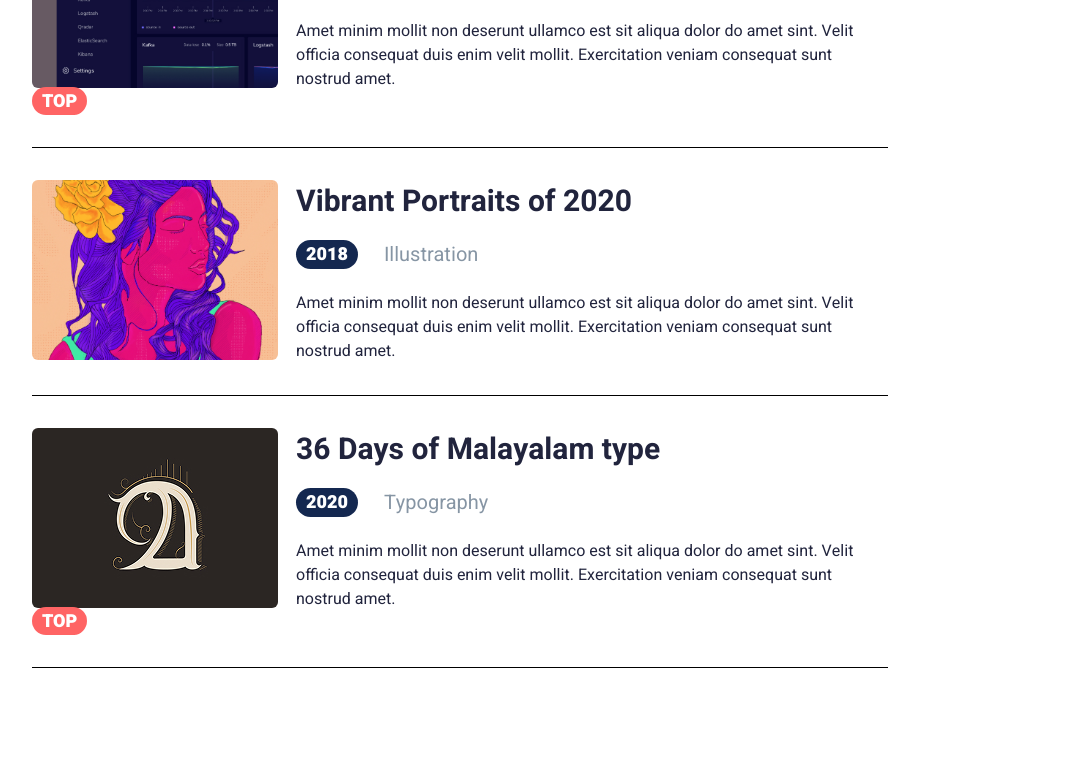
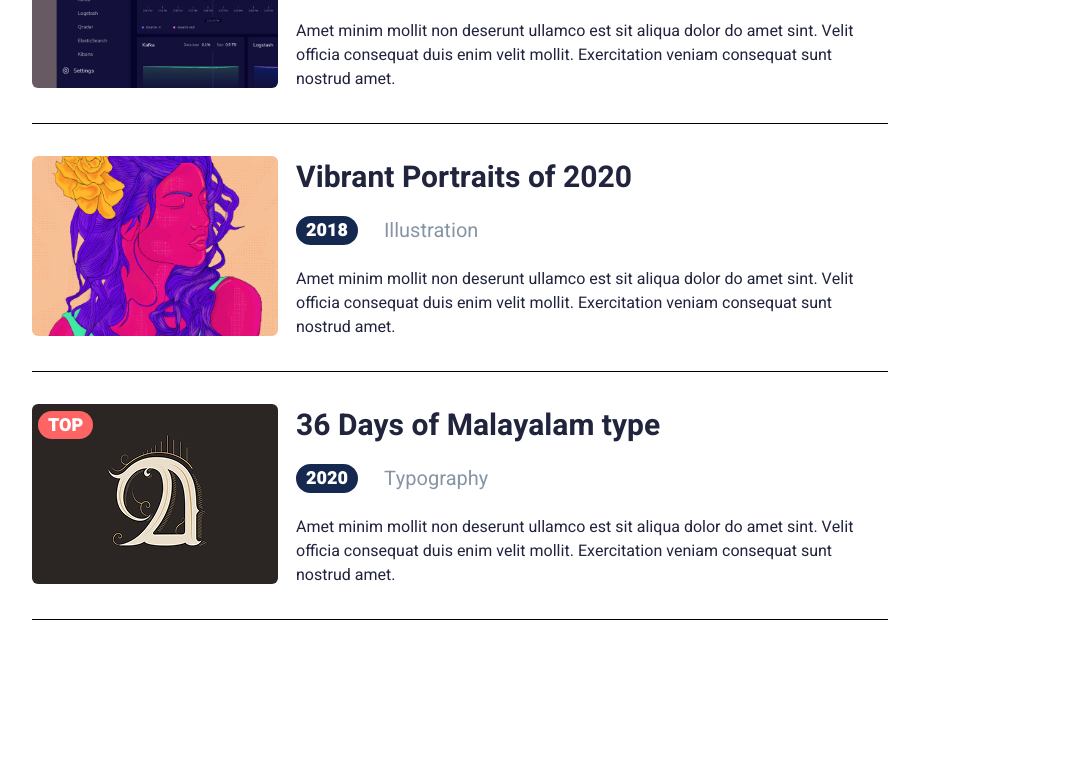
Before and after one commit to itschoolgithub/john2, a plain HTML site: page index.html in a window 1280 px wide. Shown: the part 773-1555 px from the top of the page, without its empty margins (180-1251 px from the left). After the commit the page ends 1507 px from the top, so only its background shows below. Drawn offline with Linux system fonts and the light colour scheme.

Commit message:
position

```diff
--- a/style.css
+++ b/style.css
@@ -250,6 +250,7 @@ body {
 .works__info {
     display: flex;
     gap: 26px;
+    margin-bottom: 22px;
 }
 
 .works__title {
@@ -264,10 +265,6 @@ body {
     font-weight: 700;
     color: #21243D;
     margin-bottom: 16px;
-}
-
-.works__info {
-    margin-bottom: 22px;
 }
 
 .works__year, .works__label {
@@ -286,6 +283,9 @@ body {
 
 .works__label {
     background-color: #FF6464;
+    position: absolute;
+    top: 7px;
+    left: 6px;
 }
 
 .works__category {
@@ -299,6 +299,10 @@ body {
     color: #21243D;
 }
 
+.works__image {
+    position: relative;
+}
+
 .works__img {
     border-radius: 6px;
     width: 246px;
```
